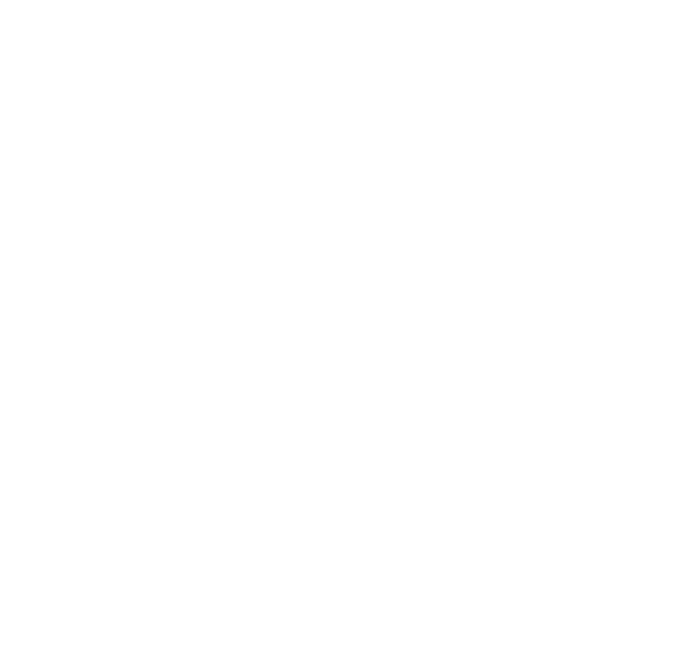
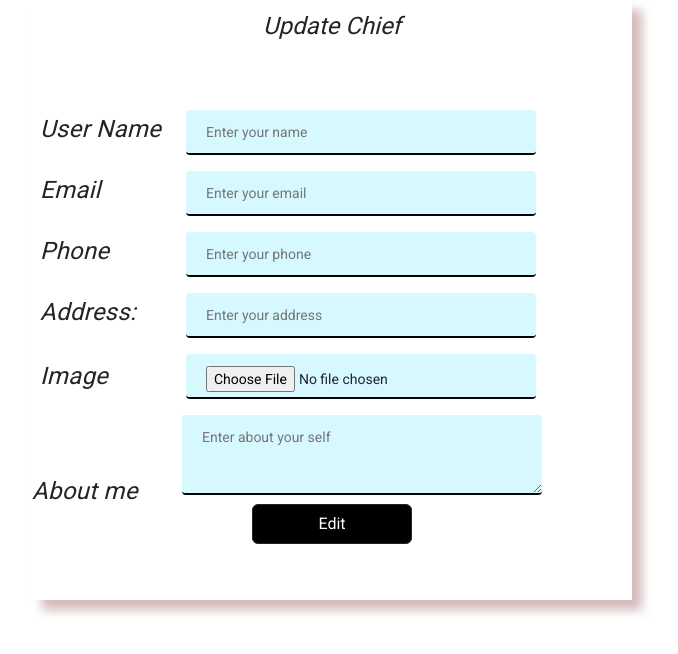
Before and after one commit to YousefAdel2020/From-Farm-To-Table, an Angular app in the folder frontend/from_home_to_home/: page /updateChief in a window 1280 px wide. Before the commit this address led to /. Shown: the top 654 px of the page, without its empty margins (308-986 px from the left). Built offline with nearby package versions, Linux system fonts and the light colour scheme.

Commit message:
update profile chief

```diff
--- a/frontend/from_home_to_home/src/app/app-routing.module.ts
+++ b/frontend/from_home_to_home/src/app/app-routing.module.ts
@@ -1,10 +1,10 @@
 import { NgModule } from '@angular/core';
 import { RouterModule, Routes } from '@angular/router';
-
+import { UpdateChiefComponent } from './components/update-chief/update-chief.component';
 import { ProfileChiefComponent } from './components/profile-chief/profile-chief.component';
 
 const routes: Routes = [
-
+  {path:'updateChief', component:UpdateChiefComponent},
   {path:'viewChief', component:ProfileChiefComponent}
 ];
 
--- a/frontend/from_home_to_home/src/app/app.module.ts
+++ b/frontend/from_home_to_home/src/app/app.module.ts
@@ -10,15 +10,17 @@ import { FormsModule } from '@angular/forms';
 import { BrowserAnimationsModule } from '@angular/platform-browser/animations';
 import { MatIconModule } from '@angular/material/icon';
 import { RatingStarComponent } from './components/rating-star/rating-star.component';
+import { UpdateChiefComponent } from './components/update-chief/update-chief.component';
 
 
 @NgModule({
   declarations: [
     AppComponent,
     ProfileChiefComponent,
+    RatingStarComponent,
+    UpdateChiefComponent
 
 
-    RatingStarComponent
   ],
   imports: [
     BrowserModule,
--- a/frontend/from_home_to_home/src/app/components/profile-chief/profile-chief.component.html
+++ b/frontend/from_home_to_home/src/app/components/profile-chief/profile-chief.component.html
@@ -1,14 +1,13 @@
 <div class="box">
     <div class="grid">
         <img src="../../../assets/WhatsApp Image 2023-05-11 at 19.09.42.jpg" class="h-25 ">
-
-        <app-rating-star [rating]="2"></app-rating-star>
+       <app-rating-star [rating]="2"></app-rating-star>
+      <button type="button" class="btn btn-dark">
+            <a class="text-decoration-none" style="color: white;" routerLink="/updateChief">Edit Profile </a>
+        </button>
+    </div>
 
 
-        <button type="button" class="btn btn-dark">
-            <a class="text-decoration-none" style="color: white;">Edit Profile </a>
-        </button>
-    </div>
 
     <div class="details">
         <h3 class="fst-italic text-center fs-4">About me </h3>
@@ -17,7 +16,6 @@
             scrambled it to make a type specimen book.
         </div>
         <hr>
-
         <h4> UserName:</h4>
         <p>{{userName}}</p>
 
--- /dev/null
+++ b/frontend/from_home_to_home/src/app/components/update-chief/update-chief.component.css
@@ -0,0 +1,39 @@
+.box{
+    padding-top: 10px;
+    /* border: 3px solid rgb(28, 18, 18); */
+    box-shadow: 10px 10px 10px rgb(212, 185, 185);
+    width: 600px;
+    height: 600px;
+    margin: auto;
+
+
+    }
+    button{
+        width: 160px;
+        height: 40px;
+
+        background-color: black;
+        margin-bottom: 20px;
+    }
+    input{
+        width: 60%;
+        height:45px;
+        padding: 12px 20px;
+        margin: 4px 0;
+        box-sizing: border-box;
+        border: none;
+        border-bottom: 2px solid rgb(3, 3, 3);
+        background-color:rgb(213, 249, 255);
+        border-radius: 4px;
+      }
+      textarea{
+        width: 60%;
+        height:80px;
+        padding: 12px 20px;
+        margin: 4px 0;
+        box-sizing: border-box;
+        border: none;
+        border-bottom: 2px solid rgb(3, 3, 3);
+        background-color:rgb(213, 249, 255);
+        border-radius: 4px;
+      }
--- /dev/null
+++ b/frontend/from_home_to_home/src/app/components/update-chief/update-chief.component.html
@@ -0,0 +1,34 @@
+<div class="box">
+    <form>
+        <h1 class="text-center pb-5 fst-italic ">Update Chief</h1>
+
+        <div class="form-group  m-2 ">
+            <label class="col-3 fs-4 fst-italic" for="username">User Name</label>
+            <input  type="text" id="username" placeholder="Enter your name" [(ngModel)]="userName" name="username" />
+        </div>
+        <div class="form-group  m-2">
+
+            <label class="col-3 fs-4 fst-italic" for="email">Email</label>
+            <input  type="email" id="email" [(ngModel)]="email" placeholder="Enter your email" name="email" />
+        </div>
+        <div class="form-group m-2">
+            <label class="col-3 fs-4 fst-italic" for="phone">Phone</label>
+            <input  type="tel" id="phone" [(ngModel)]="phoneNumber"  placeholder="Enter your phone" name="phone" />
+        </div>
+        <div class="form-group  m-2">
+            <label class="col-3 fs-4 fst-italic" for="address">Address:</label>
+            <input  type="text" id="address" [(ngModel)]="address" placeholder="Enter your address"    name="address" />
+        </div>
+        <div class=" form-group  m-2">
+            <label class="col-3  fs-4 fst-italic" for="image">Image</label>
+            <input type="file" id="image"  [(ngModel)]="image" name="image" />
+        </div>
+        <div class="form-group  ">
+            <label class="col-3  fs-4 fst-italic "  for="about me">About me</label>
+            <textarea id="about me" placeholder="Enter about your self" [(ngModel)]="aboutMe" name="about me" ></textarea>
+        </div>
+        <div class="form-group d-flex m-2 m-auto justify-content-center " >
+            <button class="btn  btn-dark "type="submit">Edit </button>
+        </div>
+    </form>
+</div>
```
Also changed, not shown: frontend/from_home_to_home/src/app/components/update-chief/update-chief.component.ts (added, +17 -0 lines), frontend/from_home_to_home/src/app/services/demo.service.ts (deleted, +0 -23 lines).
